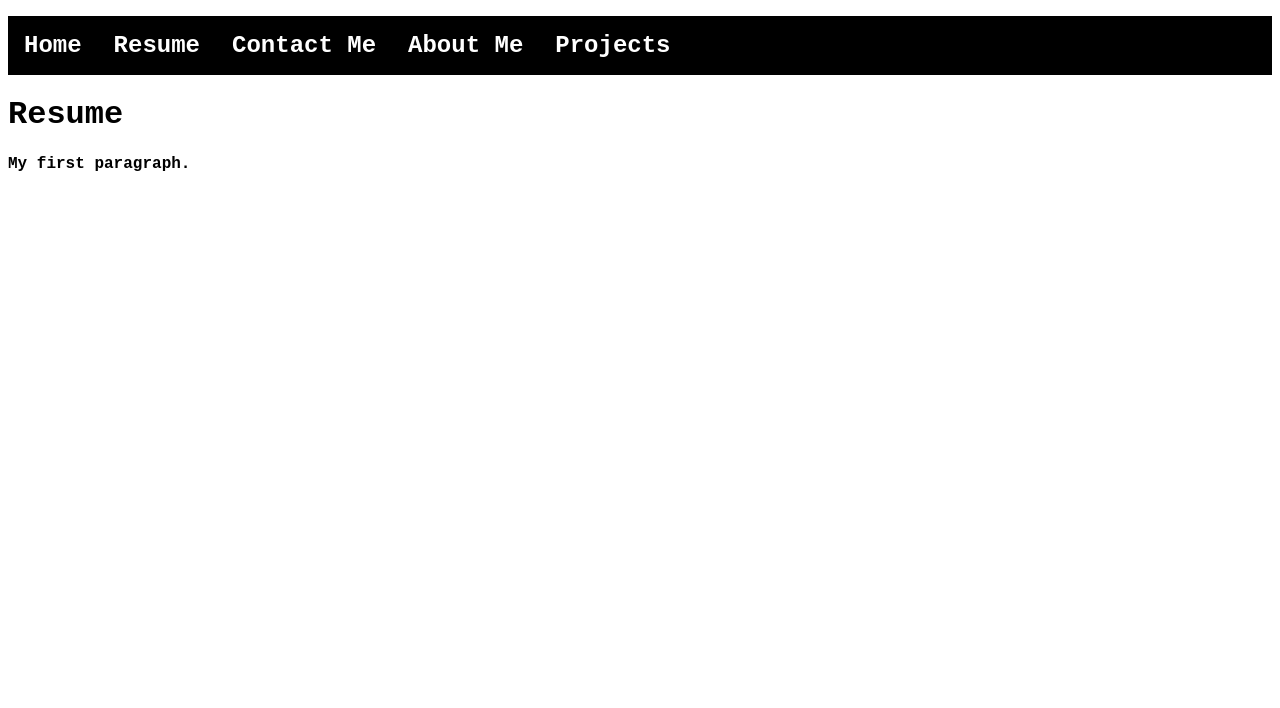
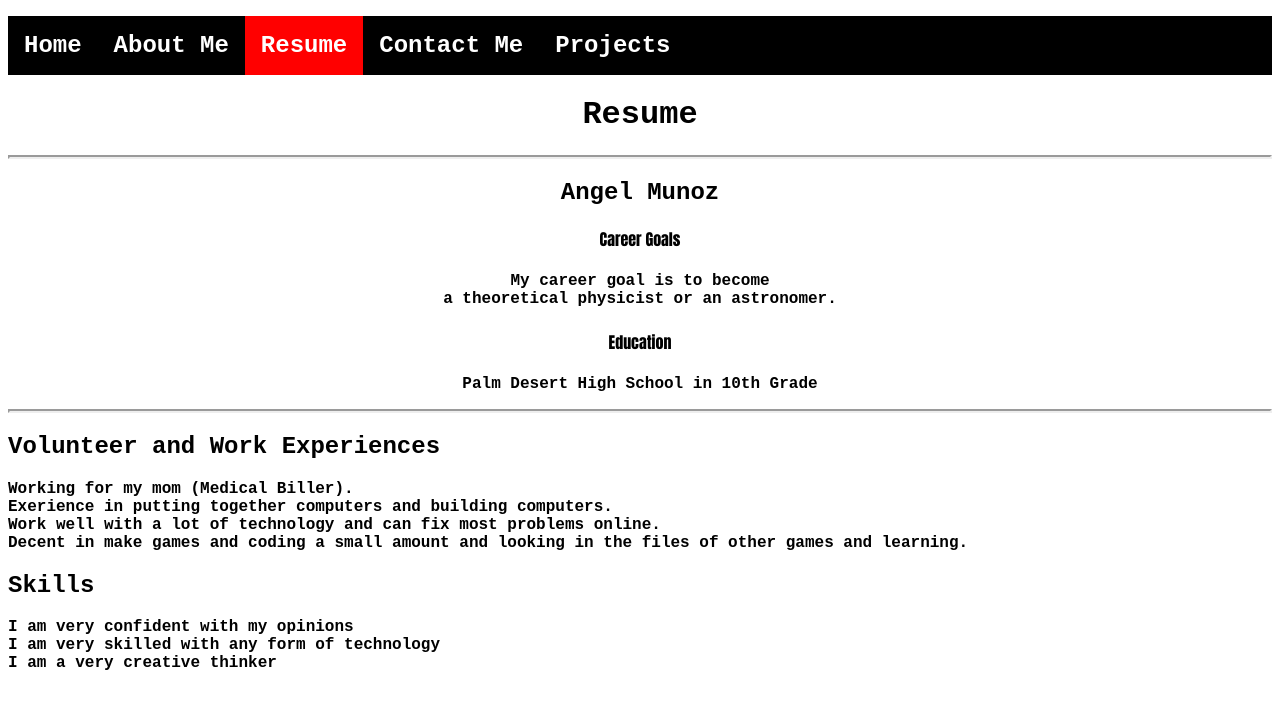
Before and after one commit to Angel1Munoz/Angel1Munoz.github.io, a plain HTML site: page resume.html in a window 1280 px wide. Drawn offline with Linux system fonts and the light colour scheme.

Commit message:
finished

```diff
--- a/css/aboutme.css
+++ b/css/aboutme.css
@@ -14,3 +14,7 @@
 .amPara {
     font-size: 20px
 }
+
+hr {
+    border-width: 2px
+}
--- /dev/null
+++ b/css/resume.css
@@ -0,0 +1,20 @@
+.rTitle {
+    text-align: center
+}
+
+.rList {
+    text-align: center;
+    font-family:Impact, Haettenschweiler, 'Arial Narrow Bold', sans-serif
+}
+
+.topText {
+    text-align: center
+}
+
+#name {
+    text-align: center
+}
+
+hr {
+    border-width: 2px
+}
--- a/resume.html
+++ b/resume.html
@@ -3,14 +3,15 @@
     <head>
         <title>Resume</title>
          <link rel="stylesheet" type="text/css" href="css/navbar.css" />
+         <link rel="stylesheet" type="text/css" href="css/resume.css" />
     </head>
     <body>
 
         <ul class="navbar">
             <li><a href="index.html">Home</a></li>
-            <li><a href="resume.html">Resume</a></li>
+            <li><a href="aboutme.html">About Me</a></li>
+            <li class="active"><a href="resume.html">Resume</a></li>
             <li><a href="contactme.html">Contact Me</a></li>
-            <li><a href="aboutme.html">About Me</a></li>
             <li class="dropdown">
                 <a href="#">Projects</a>
                 <ul class="dropdown-content">
@@ -23,8 +24,29 @@
             </li>
         </ul>
 
-        <h1>Resume</h1>
-        <p>My first paragraph.</p>
+        <h1 class=rTitle>Resume</h1>
+        <hr>
+        <h2 id=name> Angel Munoz </h2>
+        <h4 class=rList> Career Goals </h4>
+        <p class=topText> My career goal is to become <br> a theoretical physicist or an astronomer. </p>
+        <h4 class=rList> Education </h4>
+        <p class=topText> Palm Desert High School in 10th Grade </p>
+        <hr>
+        <h2> Volunteer and Work Experiences </h2>
+        <p>
+            Working for my mom (Medical Biller). <br>
+            Exerience in putting together computers and building computers. <br>
+            Work well with a lot of technology and can fix most problems online. <br>
+            Decent in make games and coding a small amount and looking in the files of other games and learning.
+        </p>
+        <h2> Skills </h2>
+        <p>
+            I am very confident with my opinions <br>
+            I am very skilled with any form of technology <br>
+            I am a very creative thinker <br>
+        </p>
+
+
 
     </body>
 </html>
```
Also changed, not shown: aboutme.html (+2 -1 lines), contactme.html (+5 -3 lines), index.html (+2 -2 lines).
